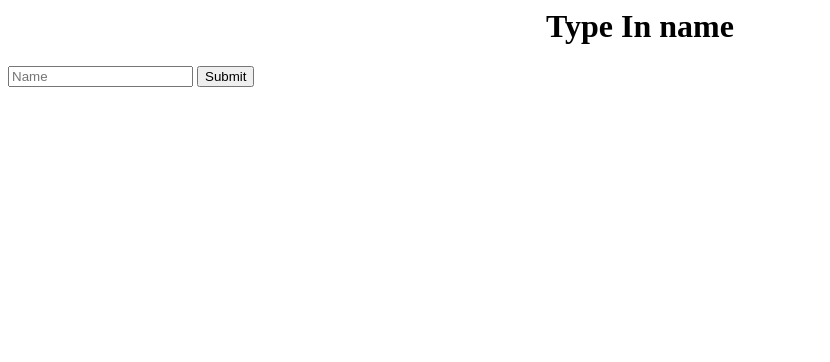
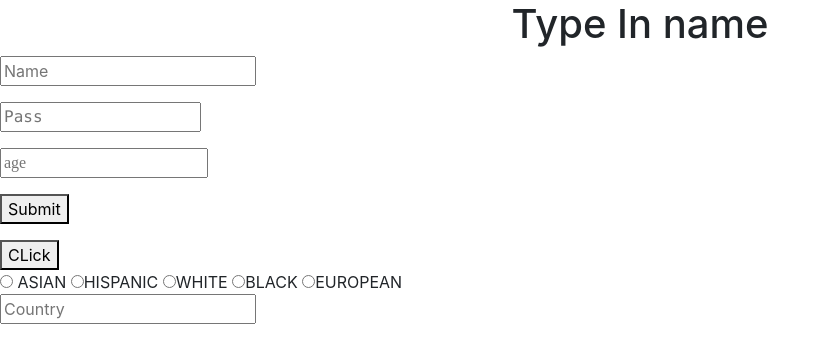
Before and after one commit to Turtle-ZZZ/Server_Uno, a plain HTML site: page index.html in a window 1280 px wide. Shown: the whole page, without its empty margins (0-830 px from the left). Drawn offline with nearby package versions, Linux system fonts and the light colour scheme.

Commit message:
Hope it work

```diff
--- /dev/null
+++ b/Styles.scss
@@ -0,0 +1,6 @@
+$Shreck_size
+
+@media (min width:1330px){
+    #shreck{
+        style="width:screen.width; height:700px;"
+    }
--- a/index.html
+++ b/index.html
@@ -4,13 +4,41 @@
     <meta name="viewport" content="width=device-width, initial-scale=1.0">
     <meta http-equiv="X-UA-Compatible" content="ie=edge">
     <link rel="stylesheet" href="style.css">
+    <link rel="stylesheet" href="https://stackpath.bootstrapcdn.com/bootstrap/4.3.1/css/bootstrap.min.css" integrity="sha384-ggOyR0iXCbMQv3Xipma34MD+dH/1fQ784/j6cY/iJTQUOhcWr7x9JvoRxT2MZw1T" crossorigin="anonymous">
     <title>Document</title>
 </head>
 <body>
     <h1> Type In name</h1>
     <form>
         <input type = "text" placeholder="Name" name="Name">
+        <p></p>
+        <input type="password" placeholder="Pass" name="Password">
+        <p></p>
+        <input type="number" placeholder="age" name="Age">
+        <p><p/>
         <button type = "submit">Submit</button>
     </form>
+       <button onclick="window.location.href = 'https://github.com/Turtle-ZZZ/Server_Uno/tree/master'">CLick</button>
+    <div>
+        <input name="color" type="radio" value = "Asian"> ASIAN
+        <input name="color" type="radio" value = "Hispanic">HISPANIC
+        <input name="color" type="radio" value = "White">WHITE
+        <input name="color" type="radio" value = "Black">BLACK
+        <input name="color" type="radio" value = "European">EUROPEAN
+    </div>
+
+        <input name="Coutry" list="Coutry" placeholder="Country">
+            <datalist id ="Coutry">
+                <option value="US">
+                <option value="China">
+                <option value="Mexico">
+                <option value="Russia">
+                <option value="Else">
+
+<script>
+function Web1(){
+    document.getElementById("demo").innerHTML = "Hello World";
+}
+</script>
 </body>
 </html>
--- a/style.css
+++ b/style.css
@@ -1,3 +1,35 @@
 h1{
     text-align:center;
 }
+input[type=number]{
+    font-family:Brush Script MT;
+}
+input[type=text]{
+}
+input[type=password]{
+    font-family:Monaco;
+}
+input[type=radio]{
+}
+p::selection{
+    background:red;
+    text-color:yellow;
+}
+@media print{
+    .NoPrint{
+        display:None;
+    }
+}
+@media (min-width:900px){
+    body{
+        background:pink;
+    }
+}
+@media (min width:899px){
+    body{
+        background:red;
+    }
+}
+body{
+    margin:50px 50px 50px 50px;
+}
```
Also changed, not shown: Test.html (added, +18 -0 lines), original.jpg (added).
